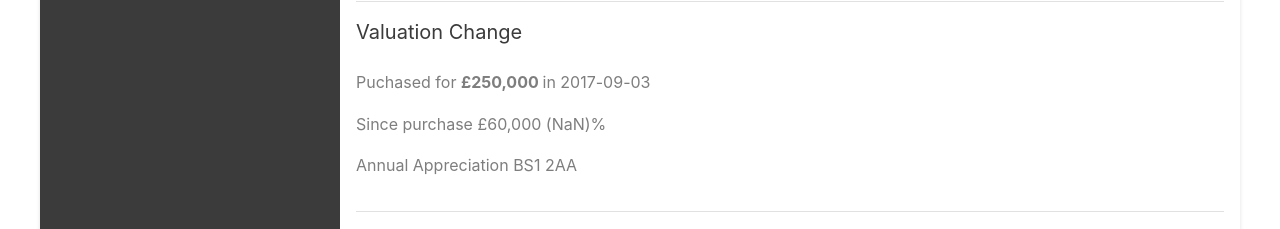
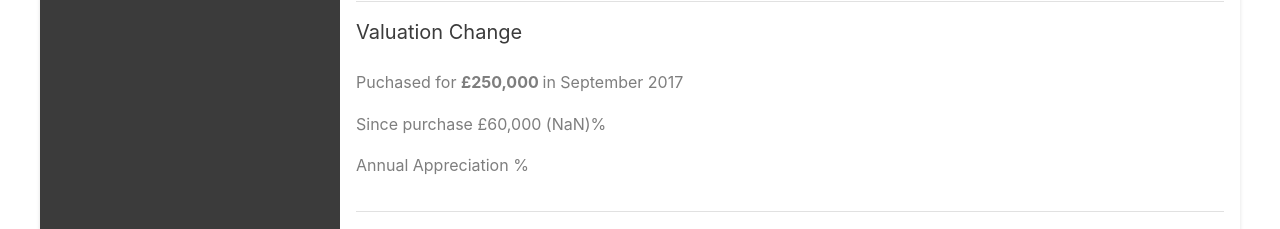
Before and after one commit to samchillcott/frontend-interview-task-main, a Next.js app: page / in a window 1280 px wide. Shown: the part 439-668 px from the top of the page. Built offline with nearby package versions, Linux system fonts and the light colour scheme.

Commit message:
add month and year calculations

```diff
--- a/modules/property-details/index.js
+++ b/modules/property-details/index.js
@@ -40,6 +40,9 @@ const Detail = ({ }) => {
     mortgage = account.associatedMortgages[0];
   }
 
+  const month = new Date(account.originalPurchasePriceDate).toLocaleString('default', { month: 'long' })
+  const year = new Date(account.originalPurchasePriceDate).toLocaleString('default', { year: 'numeric' })
+
   const sincePurchase = (recentValuation, originalPurchasePrice) => {
     return recentValuation - originalPurchasePrice
   }
@@ -49,6 +52,14 @@ const Detail = ({ }) => {
     return (sincePurchase / originalPurchasePrice) * 100
   }
 
+  const numberOfYearsSincePurchase = (originalPurchasePriceDate) => {
+    // grab year from originalPurchasePriceDate string
+    // deduct that year from current year using date object
+  }
+
+  const annualAppreciation = (sincePurchasePercentage, numberOfYearsSincePurchase) => {
+
+  }
 
   return (
     <Inset>
@@ -86,9 +97,9 @@ const Detail = ({ }) => {
         <AccountLabel>Valuation Change</AccountLabel>
         <RowContainer>
           <AccountList>
-            <AccountListItem><InfoText>Puchased for <strong>£{ account.originalPurchasePrice.toLocaleString("en-US") } </strong>in { account.originalPurchasePriceDate.toLocaleString('default', { month: 'long' }) }</InfoText></AccountListItem>
+            <AccountListItem><InfoText>Puchased for <strong>£{ account.originalPurchasePrice.toLocaleString("en-US") } </strong>in { month } { year }</InfoText></AccountListItem>
             <AccountListItem><InfoText>Since purchase £{ sincePurchase(account.recentValuation.amount, account.originalPurchasePrice).toLocaleString("en-US") } ({ sincePurchasePercentage(sincePurchase, account.originalPurchasePrice) })%</InfoText></AccountListItem>
-            <AccountListItem><InfoText>Annual Appreciation { account.postcode }</InfoText></AccountListItem>
+            <AccountListItem><InfoText>Annual Appreciation { annualAppreciation() }%</InfoText></AccountListItem>
           </AccountList>
         </RowContainer>
       </AccountSection>
```
